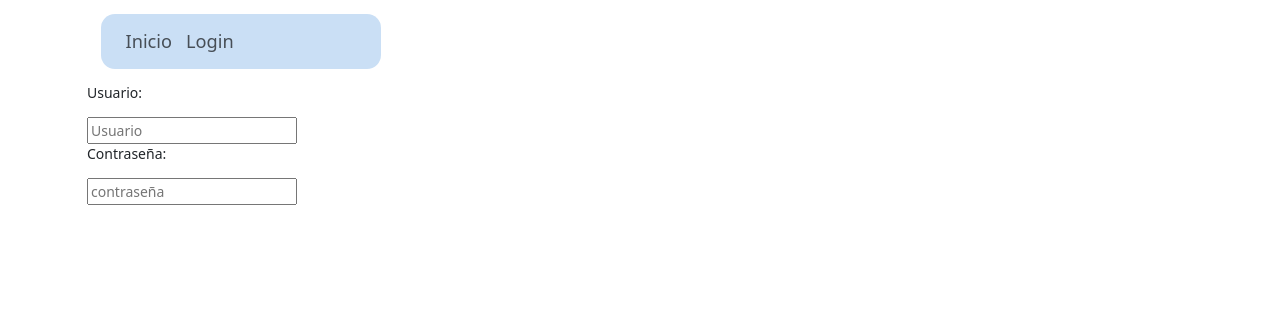
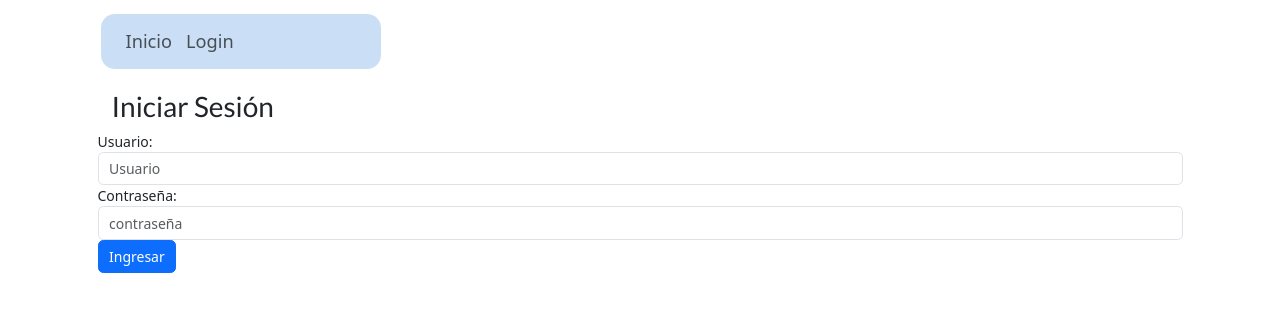
Before and after one commit to AgusFassola/empleados-Vortex, a React (Create React App) app: page /login in a window 1280 px wide. Shown: the top 312 px of the page. Built offline with nearby package versions, Linux system fonts and the light colour scheme.

Commit message:
ventada login

```diff
--- a/src/components/Login.js
+++ b/src/components/Login.js
@@ -1,16 +1,30 @@
 import React from 'react'
+
 
 const Login = () => {
     return (
-        <div>
+        <div className='container mt-4'>
+            <h2>Iniciar Sesión</h2>
             <div>
-                <p>Usuario: </p>
-                <input placeholder='Usuario' />
+                <label>Usuario: </label>
+                <input
+                    placeholder='Usuario'
+                    type='text'
+                    className='form-control'
+                    required
+                />
             </div>
             <div>
-                <p>Contraseña: </p>
-                <input placeholder='contraseña'></input>
+                <label>Contraseña: </label>
+                <input
+                    placeholder='contraseña'
+                    type='password'
+                    className='form-control'
+                    required
+                />
             </div>
+            <button
+                className='btn btn-primary' type='submit'>Ingresar</button>
         </div>
 
     );
```
